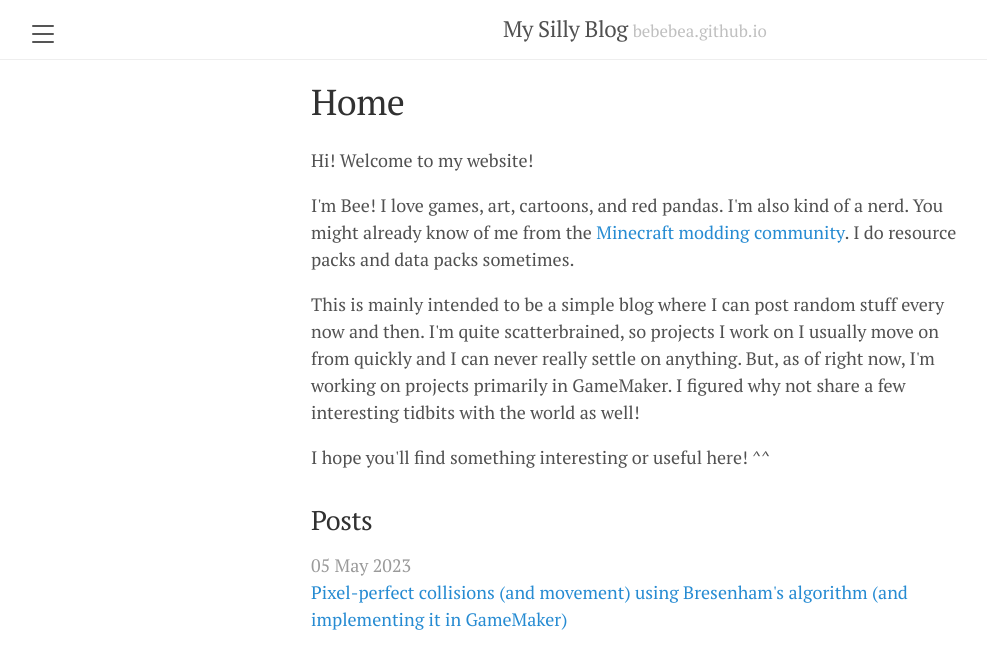
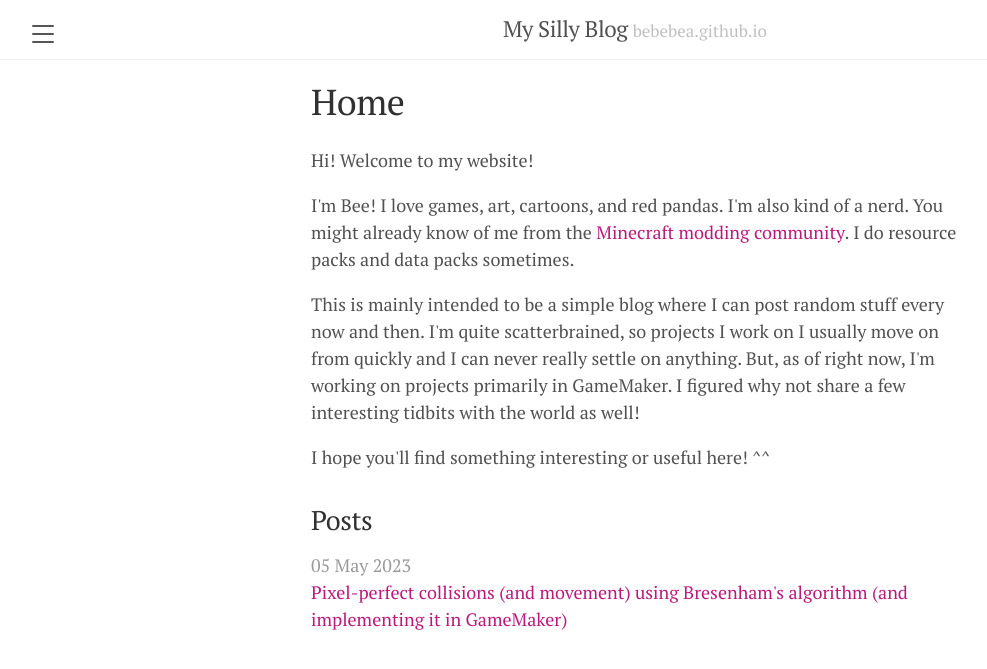
Before and after one commit to bebebea/bebebea.github.io, a Jekyll site: the page built from index.html, in a window 1280 px wide. Shown: the top 669 px of the page, without its empty margins (5-992 px from the left). Built offline with Jekyll 4.4.1, drawn with Linux system fonts in a browser that asks for light colours; the list of posts is cut into pages by our own code.

Commit message:
Update poole.css

```diff
--- a/public/css/poole.css
+++ b/public/css/poole.css
@@ -67,7 +67,7 @@ body {
 
 /* No `:visited` state is required by default (browsers will use `a`) */
 a {
-  color: #268bd2;
+  color: #bb1a7d;
   text-decoration: none;
 }
 a strong {
```
